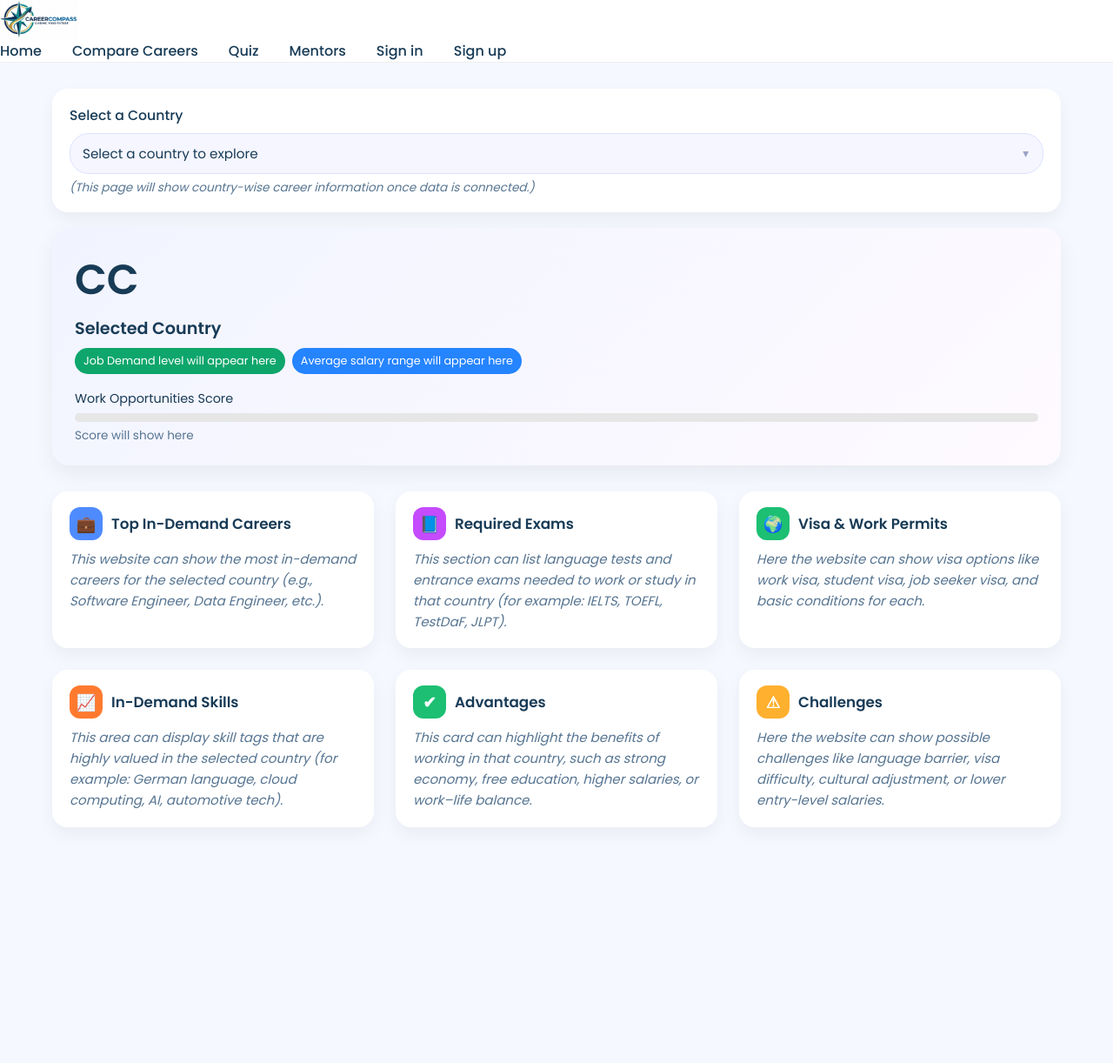
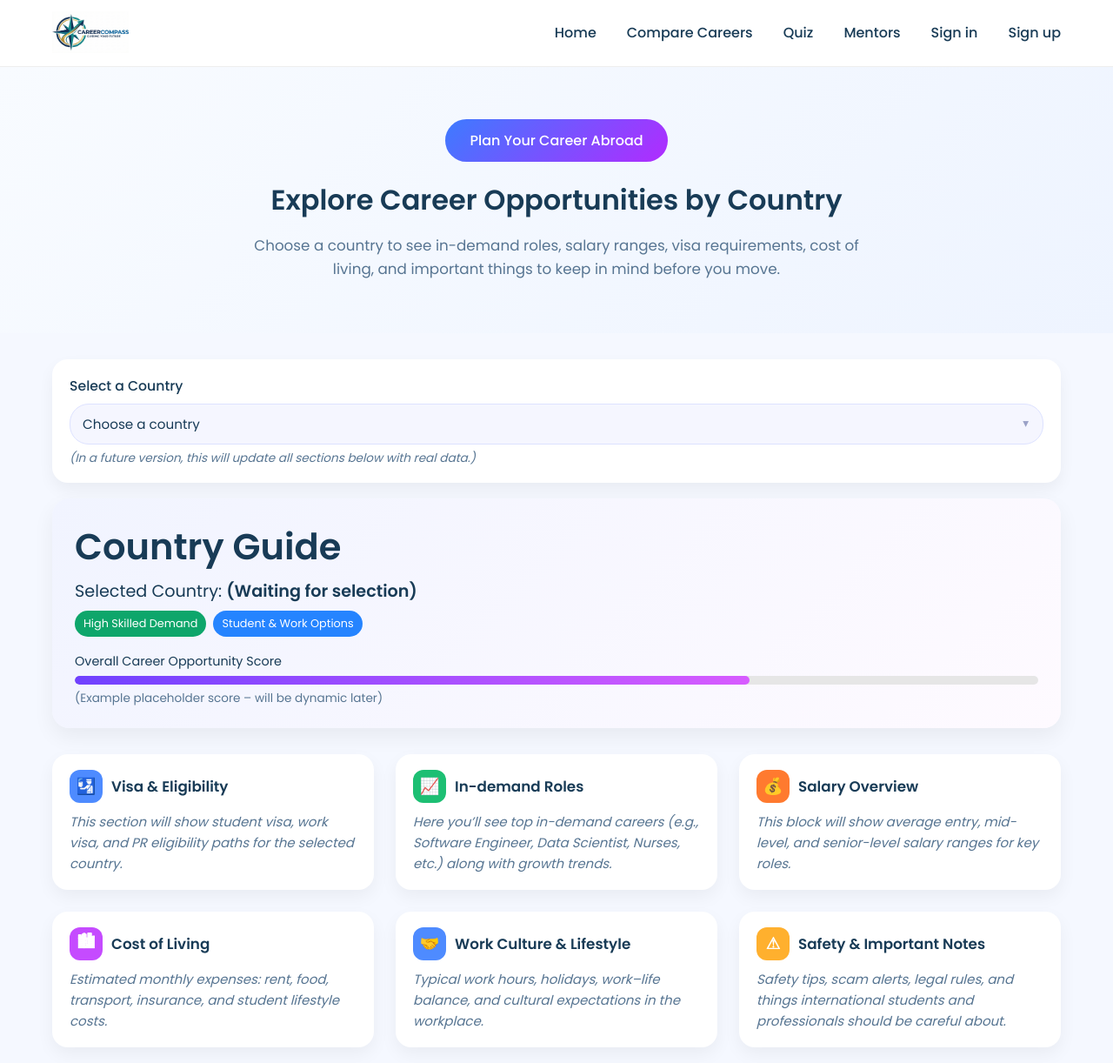
Before and after one commit to Harshitrajput139/Career-compass, a plain HTML site: page county.html in a window 1280 px wide. Shown: the part 2-1224 px from the top of the page at 87% size. Before the commit the page ends 993 px from the top, so only its background shows below. Drawn offline with Linux system fonts and the light colour scheme.

Commit message:
Updated README and project files

```diff
--- a/career-quiz.html
+++ b/career-quiz.html
@@ -10,6 +10,7 @@
 
     <!-- CSS -->
     <link rel="stylesheet" href="career-quiz.css">
+    <link rel="shortcut icon" href="assests/logo.png" type="image/x-icon">
 </head>
 
 <body>
--- a/country-guide.css
+++ b/country-guide.css
@@ -1,13 +1,23 @@
-/* ROOT */
+/* -------------------------------------- */
+/*               ROOT VARIABLES           */
+/* -------------------------------------- */
 :root{
     --primary-text-color:#183b56;
     --secondary-text-color:#577592;
+
+    --accent-color:#2294ed;
+    --accent-color-dark:#1d69a3;
+
     --card-bg:#ffffff;
     --gradient-blue:linear-gradient(135deg,#4e8bff,#a77bff);
     --gradient-purple:linear-gradient(135deg,#6f41ff,#d85cff);
+
+    --padding-inline-section:20px;
 }
 
-/* GLOBAL */
+/* -------------------------------------- */
+/*              GLOBAL RESET              */
+/* -------------------------------------- */
 *{
     margin:0;
     padding:0;
@@ -22,10 +32,12 @@ body{
 .container{
     max-width:1200px;
     margin:0 auto;
-    padding:0 20px;
+    padding:0 var(--padding-inline-section);
 }
 
-/* NAVBAR */
+/* -------------------------------------- */
+/*                NAVBAR                  */
+/* -------------------------------------- */
 .navbar {
     width: 100%;
     background: #ffffff;
@@ -42,37 +54,26 @@ body{
     justify-content: space-between;
 }
 
-/* LOGO SECTION */
+/* LOGO */
 .logo-box {
     display: flex;
     align-items: center;
 }
-.logo-box a {
-    display: flex;
-    align-items: center;
-    text-decoration: none;
-}
 
-
-/* FULL LOGO IMAGE (symbol + text + tagline) */
-
-    .logo-full {
+.logo-full {
     height: 48px;
     width: auto;
     object-fit: contain;
     display: block;
 }
 
-
-
-/* OPTIONAL: Smaller logo for small screens */
 @media (max-width: 480px) {
     .logo-full {
         height: 38px;
     }
 }
 
-/* NAVIGATION LINKS */
+/* NAV LINKS */
 .nav-links {
     display: flex;
     gap: 35px;
@@ -90,12 +91,52 @@ body{
     color: var(--accent-color);
 }
 
-/* REMOVE OLD LOGO CLASSES TO AVOID CONFLICTS */
-.logo-icon, .logo-text {
-    display: none !important;
+/* -------------------------------------- */
+/*              HERO SECTION              */
+/* -------------------------------------- */
+.hero-section{
+    width: 100%;
+    background: linear-gradient(135deg, #f8fbff, #eef4ff);
+    padding: 60px 20px;
+    text-align: center;
 }
 
-/* ---------------- COUNTRY HEADER ---------------- */
+.hero-btn{
+    padding: 12px 28px;
+    border: none;
+    border-radius: 25px;
+    font-size: 1rem;
+    font-weight: 500;
+    cursor: pointer;
+    background: linear-gradient(135deg, #3d7bff, #b12bff);
+    color: #ffffff;
+    transition: 0.3s ease;
+}
+
+.hero-btn:hover{
+    opacity: 0.9;
+}
+
+.hero-title{
+    margin-top: 20px;
+    font-size: 2rem;
+    color: var(--primary-text-color);
+    font-weight: 600;
+}
+
+.hero-desc{
+    margin-top: 15px;
+    font-size: 1.05rem;
+    max-width: 700px;
+    margin-left: auto;
+    margin-right: auto;
+    color: var(--secondary-text-color);
+    line-height: 1.6;
+}
+
+/* -------------------------------------- */
+/*         COUNTRY HEADER SECTION         */
+/* -------------------------------------- */
 .country-header{
     margin-top:30px;
     display:flex;
@@ -103,7 +144,7 @@ body{
     gap:18px;
 }
 
-/* selector card */
+/* SELECT CARD */
 .country-select-card{
     background:#ffffff;
     border-radius:18px;
@@ -136,7 +177,7 @@ body{
     appearance:none;
 }
 
-/* dropdown arrow */
+/* Dropdown arrow */
 .select-wrapper::after{
     content:"▾";
     position:absolute;
@@ -155,7 +196,7 @@ body{
     font-style:italic;
 }
 
-/* header preview card */
+/* COUNTRY INFO CARD */
 .country-card{
     background:linear-gradient(135deg,#f1f4ff,#fefaff);
     padding:24px 26px;
@@ -164,7 +205,7 @@ body{
 }
 
 .country-left h1{
-    font-size:3rem;
+    font-size:2.6rem;
     margin-bottom:5px;
     color:var(--primary-text-color);
 }
@@ -223,7 +264,9 @@ body{
     margin-top:6px;
 }
 
-/* ---------------- MAIN GRID ---------------- */
+/* -------------------------------------- */
+/*              MAIN GRID                 */
+/* -------------------------------------- */
 .main-grid{
     margin-top:30px;
     display:grid;
@@ -266,7 +309,6 @@ body{
 .orange{ background:#ff7a2f; }
 .warning{ background:#ffb02e; }
 
-/* placeholder text */
 .placeholder{
     font-size:0.94rem;
     color:var(--secondary-text-color);
--- a/county.html
+++ b/county.html
@@ -5,16 +5,24 @@
     <meta name="viewport" content="width=device-width, initial-scale=1.0">
     <title>Country Guide | CareerCompass</title>
 
-    <link href="https://fonts.googleapis.com/css2?family=Poppins:wght@400;500;600&display=swap" rel="stylesheet">
+    <!-- Google Fonts -->
+    <link href="https://fonts.googleapis.com/css2?family=Poppins:wght@400;500;600&family=Roboto:wght@400;500&display=swap" rel="stylesheet">
+
+    <!-- CSS -->
+    <!-- change filename if your CSS is named differently -->
     <link rel="stylesheet" href="country-guide.css">
+    <link rel="shortcut icon" href="assests/logo.png" type="image/x-icon">
 </head>
 
 <body>
 
-    <!-- NAVBAR -->
+    <!-- ---------------- NAVBAR ---------------- -->
     <nav class="navbar">
+        <div class="container nav-container">
+
             <div class="logo-box">
                 <a href="index.html">
+                    <!-- keep this path same as your other pages -->
                     <img src="assests/logo.png" alt="CareerCompass Logo" class="logo-full">
                 </a>
             </div>
@@ -22,136 +30,151 @@
             <ul class="nav-links">
                 <li><a href="index.html">Home</a></li>
                 <li><a href="compare.html">Compare Careers</a></li>
-                <li><a href="carrer-quiz.html">Quiz</a></li>
+                <li><a href="career-quiz.html">Quiz</a></li>
                 <li><a href="mentor.html">Mentors</a></li>
-                <li><a href="#">Sign in </a></li>
+                <li><a href="#">Sign in</a></li>
                 <li><a href="#">Sign up</a></li>
             </ul>
+
         </div>
     </nav>
 
-    <!-- COUNTRY SELECTOR + HEADER -->
-    <section class="country-header container">
+    <!-- ---------------- HERO SECTION ---------------- -->
+    <section class="hero-section">
+        <div class="container">
+            <button class="hero-btn">Plan Your Career Abroad</button>
 
-        <!-- Country selector -->
+            <h1 class="hero-title">Explore Career Opportunities by Country</h1>
+
+            <p class="hero-desc">
+                Choose a country to see in-demand roles, salary ranges, visa requirements, cost of living,
+                and important things to keep in mind before you move.
+            </p>
+        </div>
+    </section>
+
+    <main class="container">
+
+        <!-- ---------------- COUNTRY HEADER ---------------- -->
+        <section class="country-header">
+
+            <!-- Country Selector Card -->
             <div class="country-select-card">
-            <label for="countrySelect">Select a Country</label>
+                <label for="country-select">Select a Country</label>
                 <div class="select-wrapper">
-                <select id="countrySelect">
-                    <option value="" disabled selected>Select a country to explore</option>
-                    <option>Germany</option>
+                    <select id="country-select">
+                        <option value="" disabled selected>Choose a country</option>
                         <option>Canada</option>
                         <option>United States</option>
                         <option>United Kingdom</option>
+                        <option>Germany</option>
                         <option>Australia</option>
+                        <option>Singapore</option>
+                        <option>Japan</option>
                     </select>
                 </div>
                 <p class="select-hint">
-                (This page will show country-wise career information once data is connected.)
+                    (In a future version, this will update all sections below with real data.)
                 </p>
             </div>
 
-        <!-- Header preview card -->
+            <!-- Country Summary Card -->
             <div class="country-card">
-
                 <div class="country-left">
-                <h1 class="country-code">CC</h1>
-                <h3 class="country-name">Selected Country</h3>
+                    <h1>Country Guide</h1>
+                    <p class="country-name">Selected Country: <strong>(Waiting for selection)</strong></p>
 
                     <div class="country-tags">
-                    <span class="tag-green">Job Demand level will appear here</span>
-                    <span class="tag-blue">Average salary range will appear here</span>
-                </div>
+                        <span class="tag-green">High Skilled Demand</span>
+                        <span class="tag-blue">Student & Work Options</span>
                     </div>
 
                     <div class="score-box">
-                <p>Work Opportunities Score</p>
+                        <p>Overall Career Opportunity Score</p>
                         <div class="progress-bar">
-                    <!-- empty bar, just UI -->
-                    <div class="progress-fill" style="width:0%"></div>
+                            <div class="progress-fill" style="width: 70%;"></div>
                         </div>
-                <span class="score-value">Score will show here</span>
+                        <span class="score-value">(Example placeholder score – will be dynamic later)</span>
                     </div>
-
                 </div>
-    </section>
-
-    <!-- MAIN GRID (only showing what data this feature can display) -->
-    <section class="main-grid container">
-
-        <!-- TOP IN-DEMAND CAREERS -->
-        <div class="info-card">
-            <div class="card-title">
-                <span class="icon blue">💼</span> Top In-Demand Careers
-            </div>
-
-            <p class="placeholder">
-                This website can show the most in-demand careers for the selected country
-                (e.g., Software Engineer, Data Engineer, etc.).
-            </p>
-        </div>
-
-        <!-- REQUIRED EXAMS -->
-        <div class="info-card">
-            <div class="card-title">
-                <span class="icon pink">📘</span> Required Exams
-            </div>
-
-            <p class="placeholder">
-                This section can list language tests and entrance exams needed to work or study
-                in that country (for example: IELTS, TOEFL, TestDaF, JLPT).
-            </p>
-        </div>
-
-        <!-- VISA & WORK PERMITS -->
-        <div class="info-card">
-            <div class="card-title">
-                <span class="icon green">🌍</span> Visa & Work Permits
-            </div>
-
-            <p class="placeholder">
-                Here the website can show visa options like work visa, student visa, job seeker visa,
-                and basic conditions for each.
-            </p>
-        </div>
-
-        <!-- IN-DEMAND SKILLS -->
-        <div class="info-card">
-            <div class="card-title">
-                <span class="icon orange">📈</span> In-Demand Skills
-            </div>
-
-            <p class="placeholder">
-                This area can display skill tags that are highly valued in the selected country
-                (for example: German language, cloud computing, AI, automotive tech).
-            </p>
-        </div>
-
-        <!-- ADVANTAGES -->
-        <div class="info-card">
-            <div class="card-title">
-                <span class="icon green">✔</span> Advantages
-            </div>
-
-            <p class="placeholder">
-                This card can highlight the benefits of working in that country, such as strong economy,
-                free education, higher salaries, or work–life balance.
-            </p>
-        </div>
-
-        <!-- CHALLENGES -->
-        <div class="info-card">
-            <div class="card-title">
-                <span class="icon warning">⚠</span> Challenges
-            </div>
-
-            <p class="placeholder">
-                Here the website can show possible challenges like language barrier, visa difficulty,
-                cultural adjustment, or lower entry-level salaries.
-            </p>
             </div>
 
         </section>
 
+        <!-- ---------------- MAIN GRID ---------------- -->
+        <section class="main-grid">
+
+            <!-- Visa & Eligibility -->
+            <article class="info-card">
+                <h3 class="card-title">
+                    <span class="icon blue">🛂</span>
+                    Visa & Eligibility
+                </h3>
+                <p class="placeholder">
+                    This section will show student visa, work visa, and PR eligibility paths for the selected country.
+                </p>
+            </article>
+
+            <!-- In-demand Roles -->
+            <article class="info-card">
+                <h3 class="card-title">
+                    <span class="icon green">📈</span>
+                    In-demand Roles
+                </h3>
+                <p class="placeholder">
+                    Here you’ll see top in-demand careers (e.g., Software Engineer, Data Scientist, Nurses, etc.)
+                    along with growth trends.
+                </p>
+            </article>
+
+            <!-- Salary Overview -->
+            <article class="info-card">
+                <h3 class="card-title">
+                    <span class="icon orange">💰</span>
+                    Salary Overview
+                </h3>
+                <p class="placeholder">
+                    This block will show average entry, mid-level, and senior-level salary ranges for key roles.
+                </p>
+            </article>
+
+            <!-- Cost of Living -->
+            <article class="info-card">
+                <h3 class="card-title">
+                    <span class="icon pink">🏙</span>
+                    Cost of Living
+                </h3>
+                <p class="placeholder">
+                    Estimated monthly expenses: rent, food, transport, insurance, and student lifestyle costs.
+                </p>
+            </article>
+
+            <!-- Work Culture & Lifestyle -->
+            <article class="info-card">
+                <h3 class="card-title">
+                    <span class="icon blue">🤝</span>
+                    Work Culture & Lifestyle
+                </h3>
+                <p class="placeholder">
+                    Typical work hours, holidays, work–life balance, and cultural expectations in the workplace.
+                </p>
+            </article>
+
+            <!-- Safety & Things to Be Careful About -->
+            <article class="info-card">
+                <h3 class="card-title">
+                    <span class="icon warning">⚠</span>
+                    Safety & Important Notes
+                </h3>
+                <p class="placeholder">
+                    Safety tips, scam alerts, legal rules, and things international students and professionals
+                    should be careful about.
+                </p>
+            </article>
+
+        </section>
+
+    </main>
+
 </body>
 </html>
```
Also changed, not shown: compare.html (+1 -0 lines), index.html (+3 -3 lines), mentor.html (+1 -0 lines), scam-alert.html (+1 -0 lines), skills.html (+1 -0 lines), team-up.html (+1 -0 lines), assests/compare.png (added), assests/country.png (added), assests/home.png (added), assests/mentor.png (added), assests/quiz.png (added), assests/scam.png (added), assests/skillneed.png (added), assests/teamup.png (added), 1 other file. Lines whose indentation alone changed are shown as unchanged.
